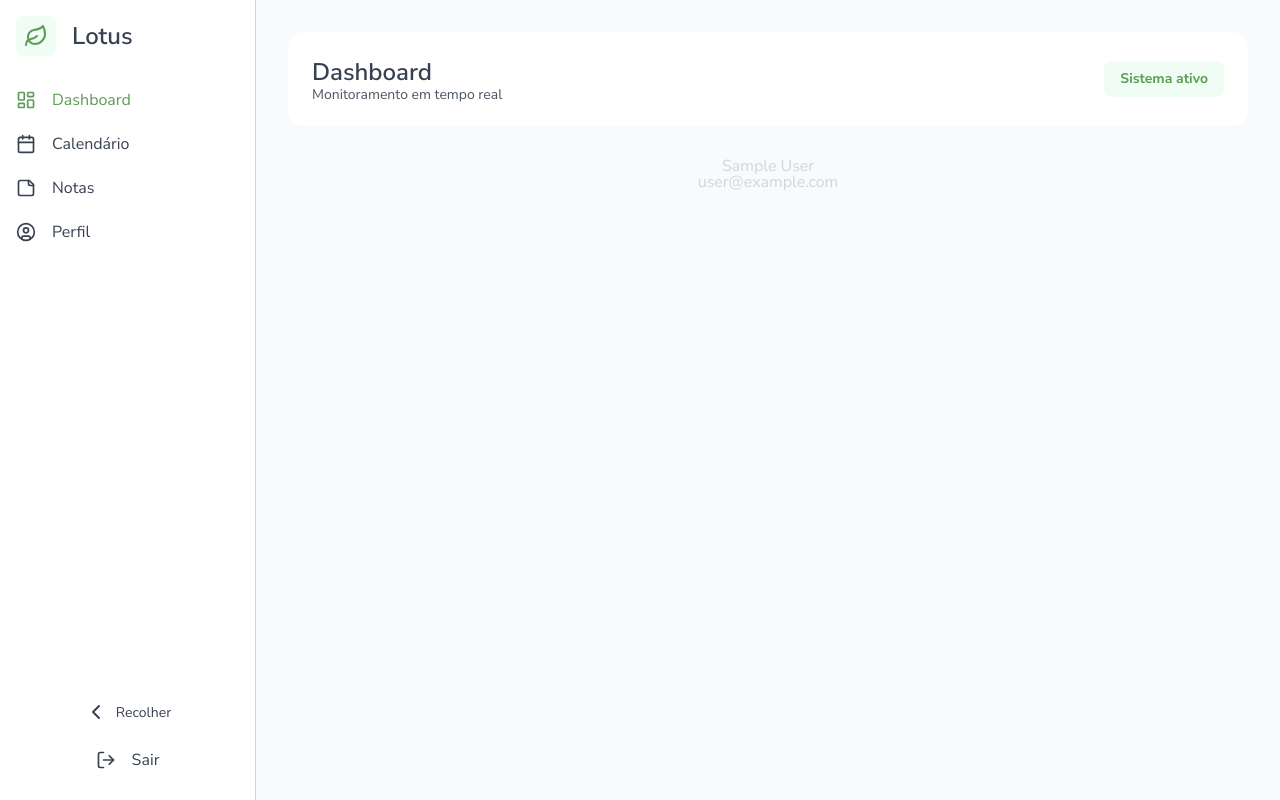
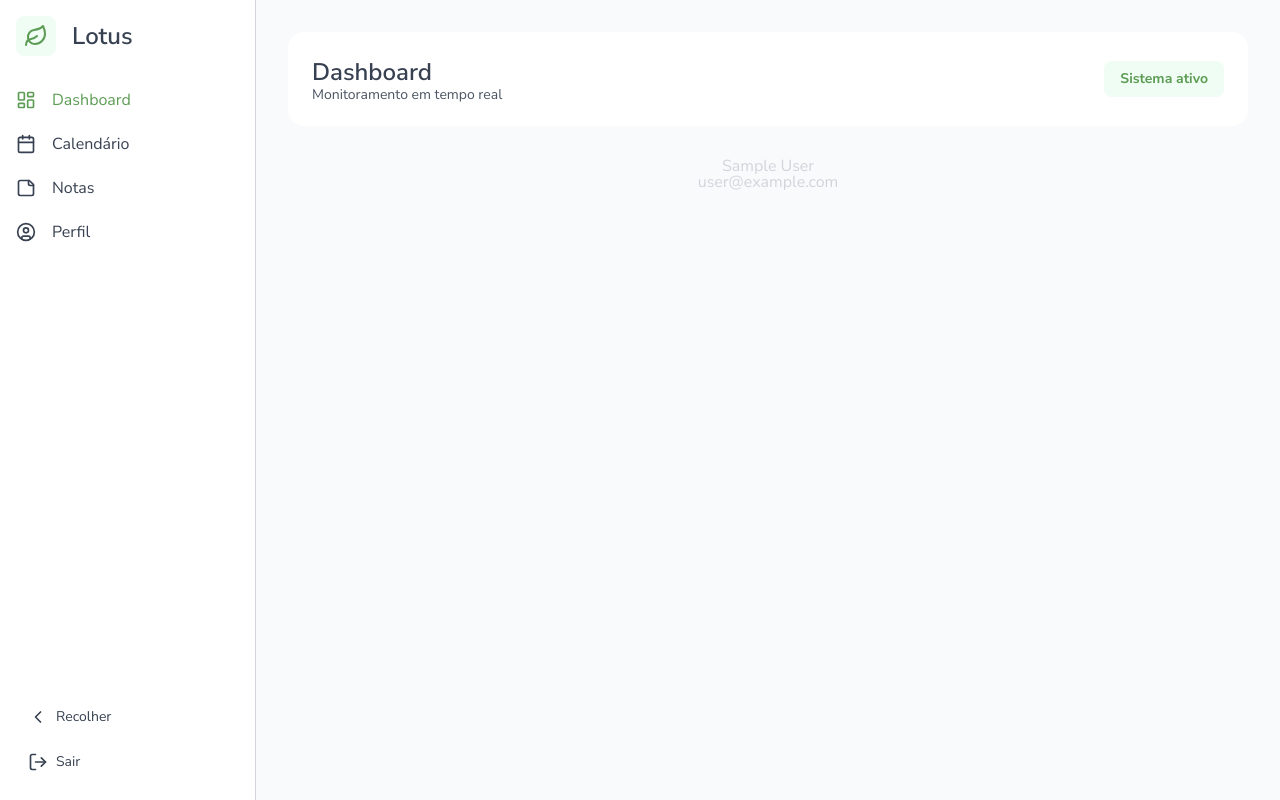
Before and after one commit to Lotus-Bio/lotus-frontend-2.0, a Next.js app: page /dashboard in a window 1280 px wide. Built offline with nearby package versions, Linux system fonts and the light colour scheme; no server answers; the database is empty; sample sign-in values are in the browser's storage.

Commit message:
ajusta posicionamento dos itens no menu

```diff
--- a/src/ui/components/Sidemenu/sidemenu.style.js
+++ b/src/ui/components/Sidemenu/sidemenu.style.js
@@ -100,8 +100,8 @@ export const BottomSection = styled.div`
   margin-top: auto;
   display: flex;
   flex-direction: column;
-  align-items: center;
-  justify-content: center;
+  align-items: start;
+  justify-content: start;
   width: 100%;
 `;
 
@@ -111,7 +111,7 @@ export const ButtonToggle = styled.button`
   display: flex;
   align-items: center;
   gap: 0.5rem;
-  padding: 0.75rem 0;
+  padding: 0.75rem;
   font-size: 0.875rem;
   cursor: pointer;
 
@@ -121,6 +121,8 @@ export const ButtonToggle = styled.button`
 
   svg {
     transition: transform 0.3s ease;
+    width: 1.25rem;
+    height: 1.25rem;
   }
 `;
 
@@ -137,10 +139,11 @@ export const Content = styled.main`
 export const Logout = styled.button`
   display: flex;
   align-items: center;
-  gap: 1rem;
+  gap: 0.5rem;
   text-decoration: none;
   color: ${({ theme }) => theme.colors.darkGrey};
   padding: 0.75rem;
+  font-size: 0.875rem;
 
   &:hover {
     color: ${({ theme }) => theme.colors.red};
```
